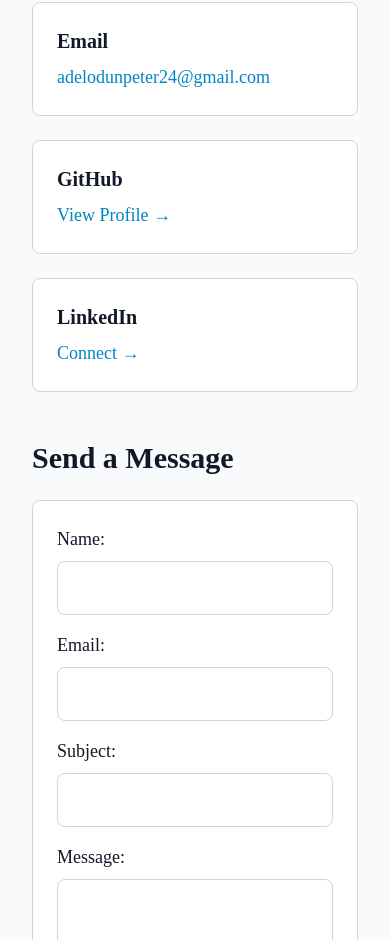
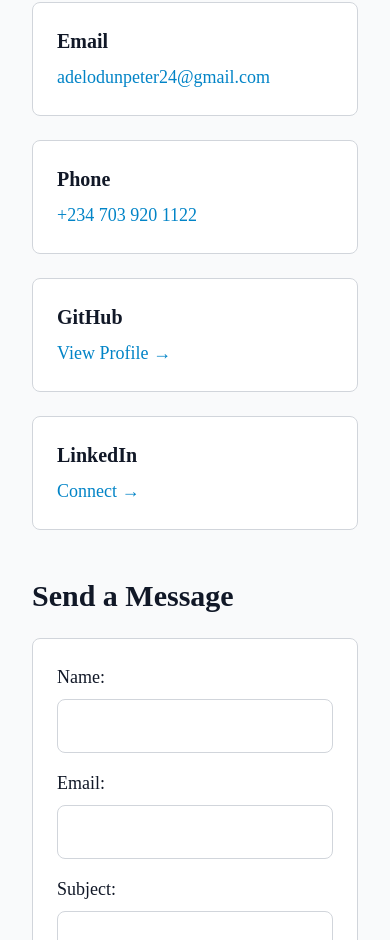
Before and after one commit to Adelodunpeter25/portfolio, a React (Vite) app: page / in a window 390 px wide. Shown: the part 7337-8277 px from the top of the page. Built offline with nearby package versions, Linux system fonts and the light colour scheme; a web font is replaced by a local one.

Commit message:
feat: add phone card to contact section

```diff
--- a/src/components/Contact.tsx
+++ b/src/components/Contact.tsx
@@ -100,6 +100,16 @@
                   className="text-lg text-primary hover:underline"
                 >
                   {email}
+                </a>
+              </div>
+
+              <div className="p-6 bg-black border border-border-dark rounded-lg hover:border-primary transition-colors">
+                <h4 className="text-xl font-semibold mb-2">Phone</h4>
+                <a
+                  href="tel:+2347039201122"
+                  className="text-lg text-primary hover:underline"
+                >
+                  +234 703 920 1122
                 </a>
               </div>
 
```
